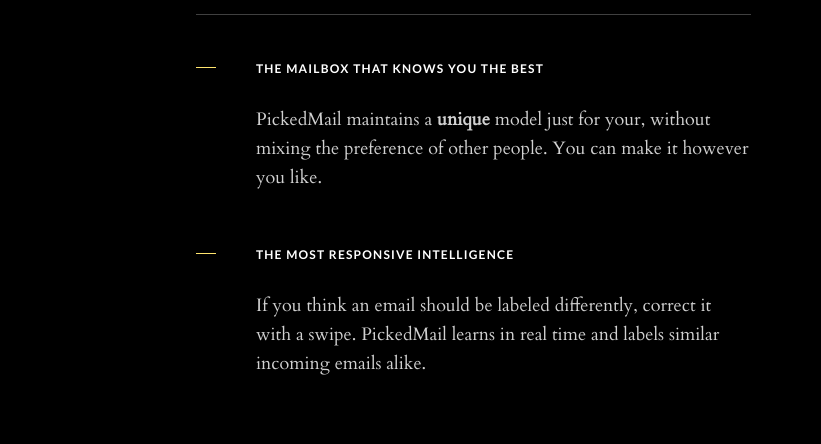
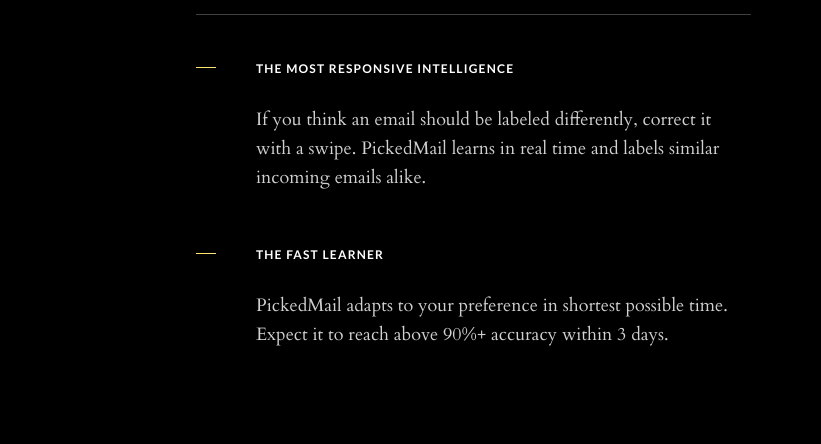
Before and after one commit to Thywis/website, a plain HTML site: page index.html in a window 1280 px wide. Shown: the part 1604-2048 px from the top of the page, 459-1280 px from the left. Drawn offline with Linux system fonts and the light colour scheme.

Commit message:
update content

```diff
--- a/index.html
+++ b/index.html
@@ -141,12 +141,12 @@
 			<div class="row">
 				<ul class="col-xs-12 col-sm-6 col-sm-offset-6 accent-list">
 					<li class="wow fadeInLeft" data-wow-delay="0.5s">
-						<h4>The mailbox that knows you the best</h4>
-						<p>PickedMail maintains a <b>unique</b> model just for your, without mixing the preference of other people. You can make it however you like. </p>
+						<h4>The most responsive intelligence</h4>
+						<p>If you think an email should be labeled differently, correct it with a swipe. PickedMail learns in real time and labels similar incoming emails alike.</p>
 					</li>
 					<li class="wow fadeInLeft" data-wow-delay="0.5s">
-						<h4>The most responsive intelligence</h4>
-						<p>If you think an email should be labeled differently, correct it with a swipe. PickedMail learns in real time and labels similar incoming emails alike.</p>
+						<h4>The fast learner</h4>
+						<p>PickedMail adapts to your preference in shortest possible time. Expect it to reach above 90%+ accuracy within 3 days. </p>
 					</li>
 				</ul>
 			</div>
```
Also changed, not shown: 1 other file.
